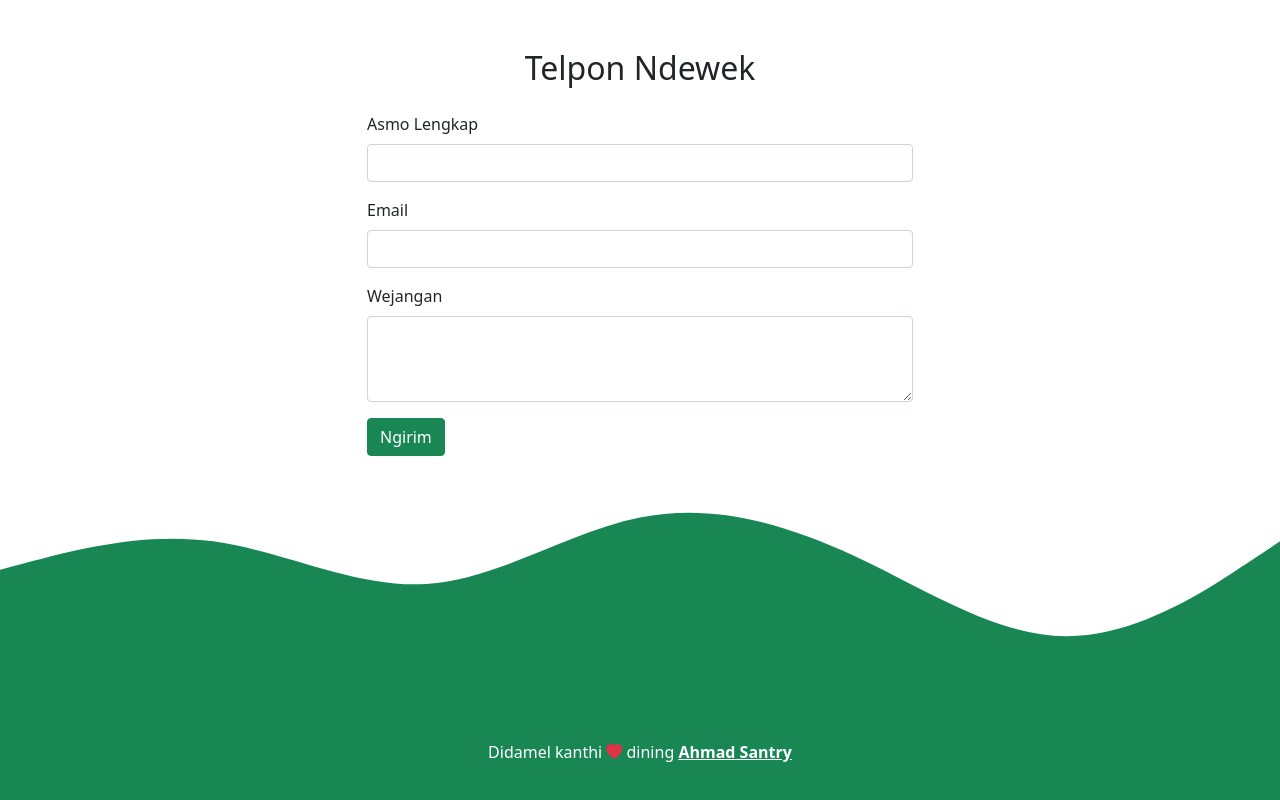
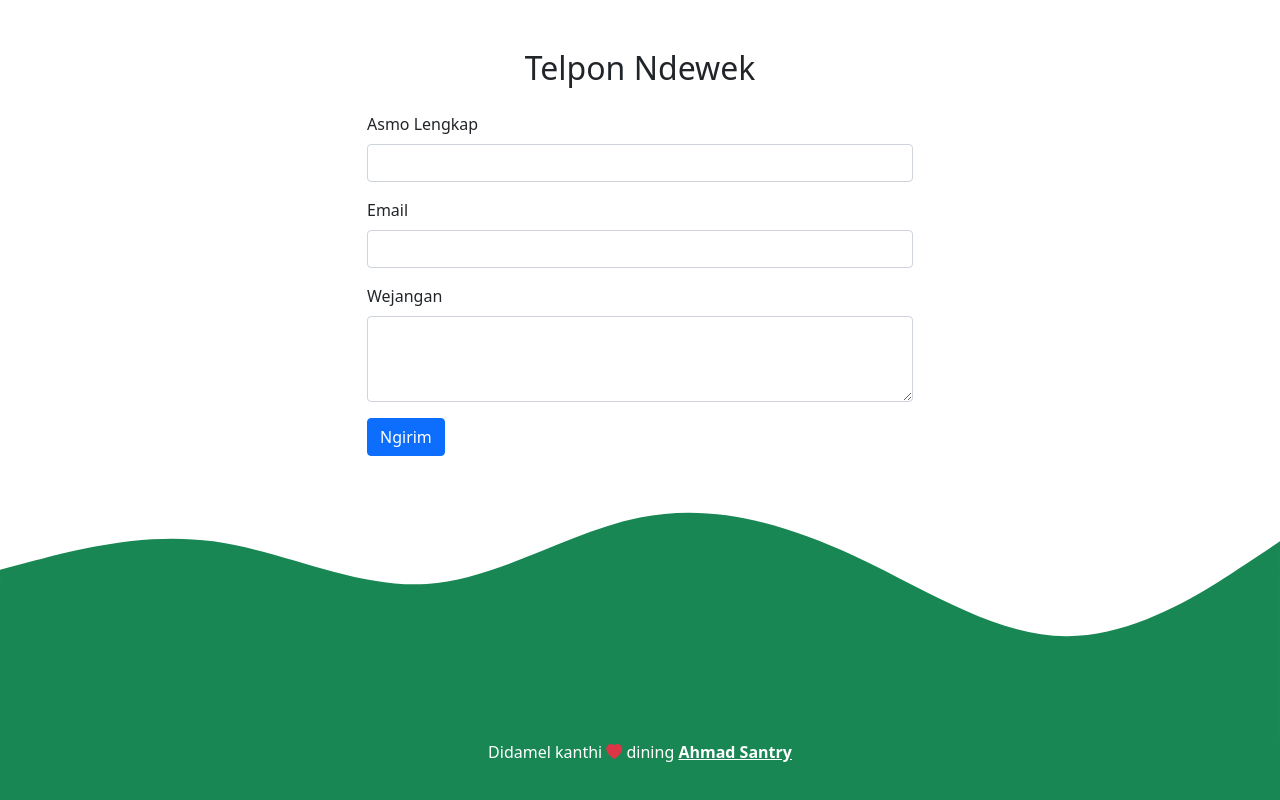
Before and after one commit to Ahmaken/ahmakenun.github.io, a plain HTML site: page index.html in a window 1280 px wide. Shown: the part 2463-3263 px from the top of the page. Drawn offline with nearby package versions, Linux system fonts and the light colour scheme.

Commit message:
mengubah warna tombol menjadi biru

```diff
--- a/index.html
+++ b/index.html
@@ -163,7 +163,7 @@
                             <textarea class="form-control" id="pesan" rows="3"></textarea>
                           </div>
 
-                        <button type="submit" class="btn btn-success">Ngirim</button>
+                        <button type="submit" class="btn btn-primary">Ngirim</button>
                       </form>
                 </div>
             </div>
```
